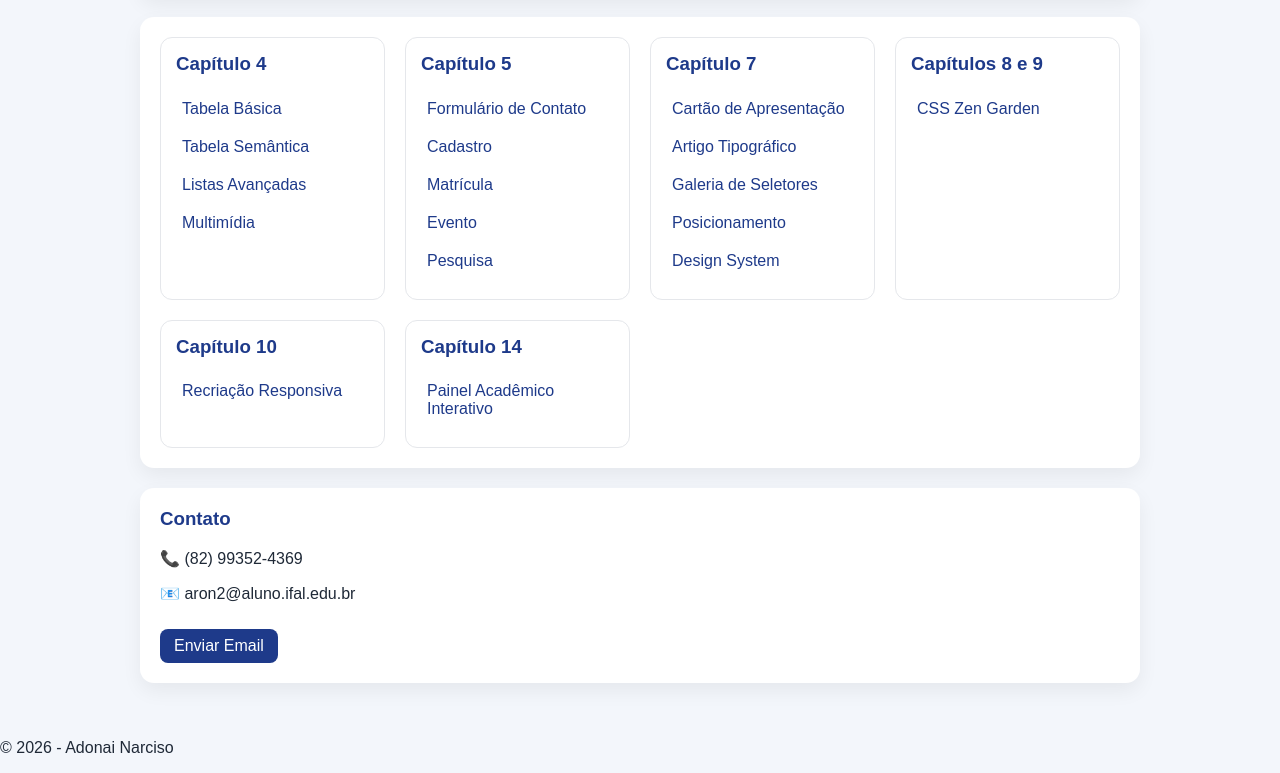
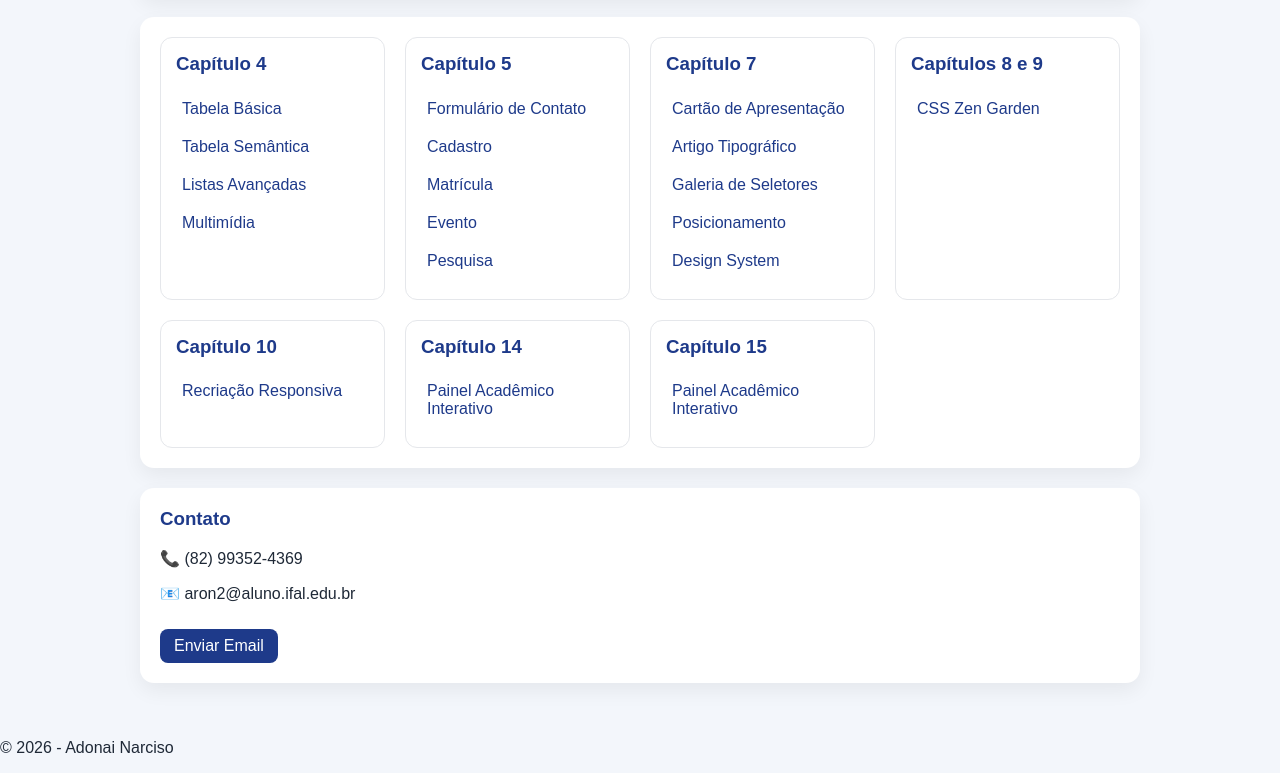
Before and after one commit to adonai08/introducao-web, a plain HTML site: page index.html in a window 1280 px wide. Shown: the part 673-1446 px from the top of the page. Drawn offline with Linux system fonts and the light colour scheme.

Commit message:
implementação da at15 no index

```diff
--- a/index.html
+++ b/index.html
@@ -114,6 +114,14 @@
         </ul>
     </nav>
 
+       <nav class="coluna">
+        <h3>Capítulo 15</h3>
+        <ul>
+            <li><a href="cap15/index.html">Painel Acadêmico Interativo</a></li>
+        </ul>
+    </nav>
+
+
 </section>
 
 <!-- CONTATO -->
```
Also changed, not shown: 1 other file.
